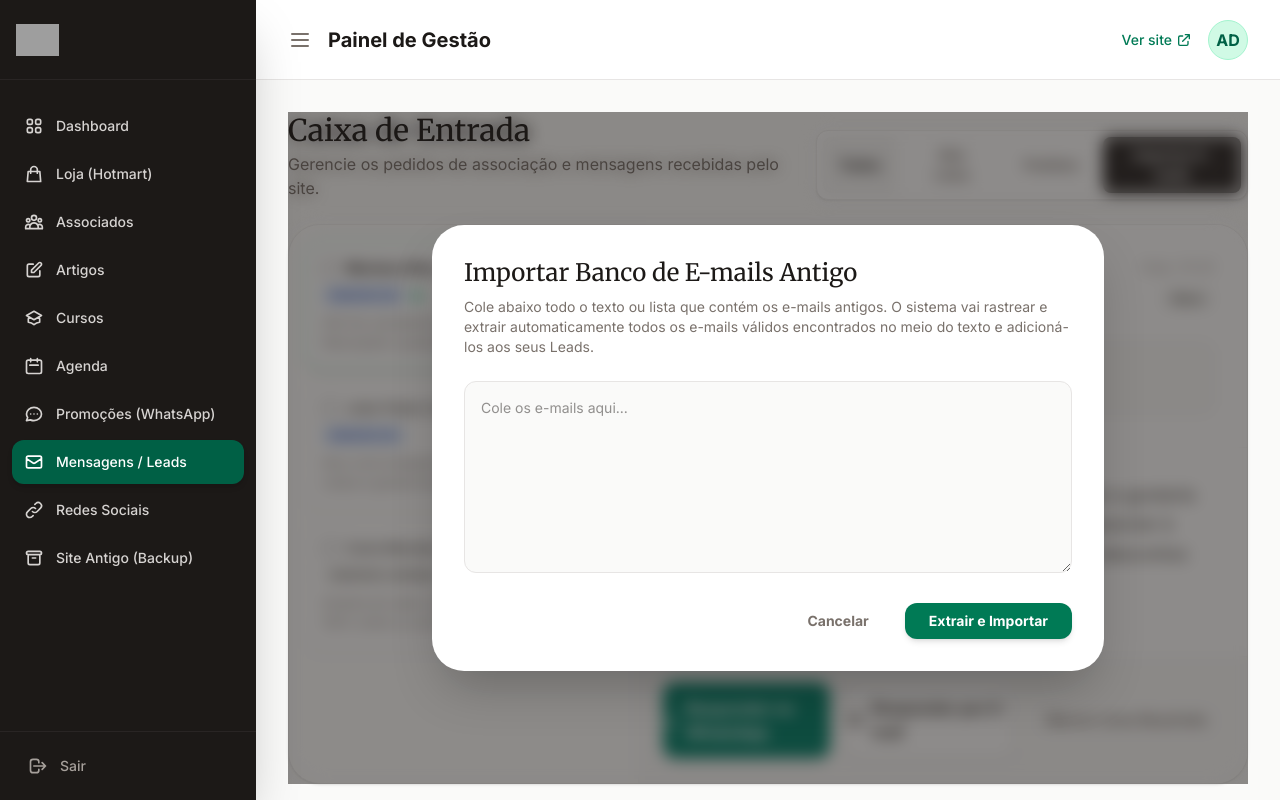
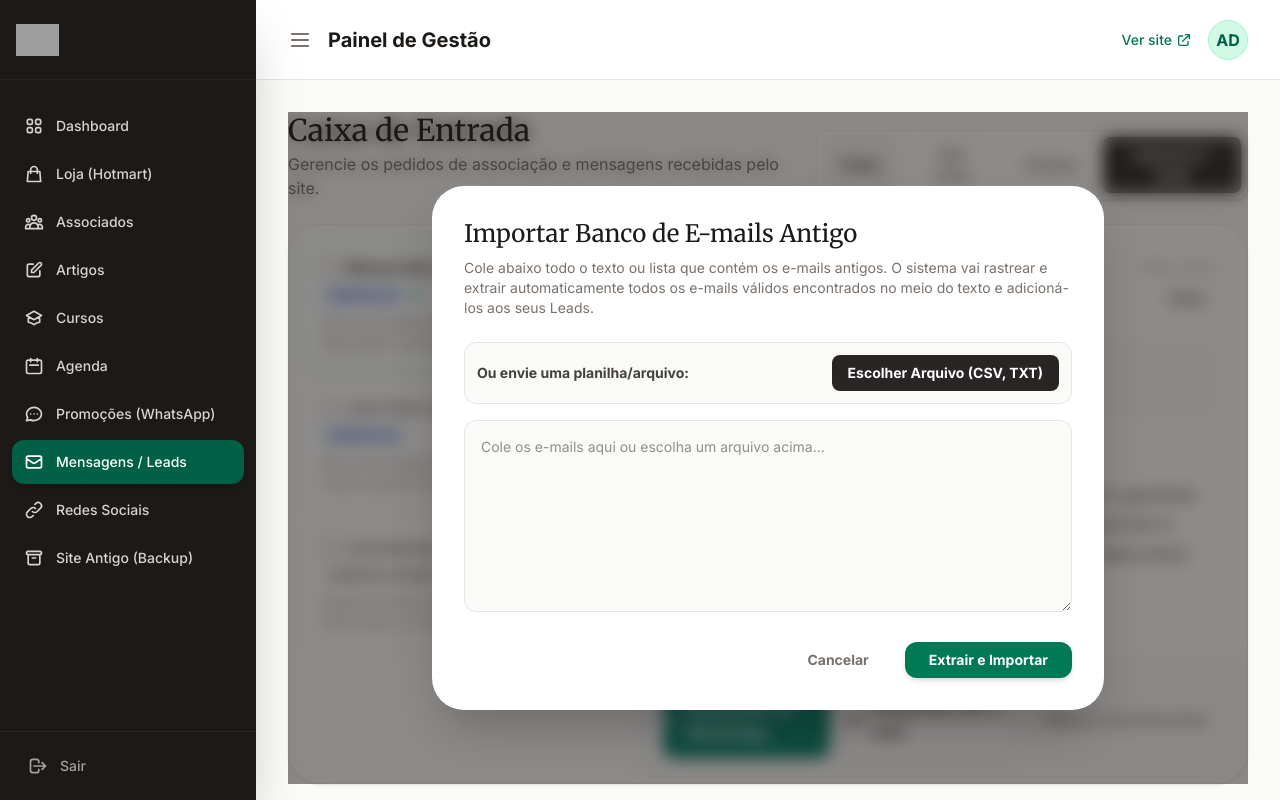
Before and after one commit to CaioDoc/ALBA, a Next.js app: page /admin/leads in a window 1280 px wide. Both pictures are taken after a click on the button "Importar E-mails". Built offline with nearby package versions, Linux system fonts and the light colour scheme; grey boxes are pictures that could not be loaded.

Commit message:
Fix - Leads

```diff
--- a/app/admin/leads/page.tsx
+++ b/app/admin/leads/page.tsx
@@ -60,6 +60,18 @@ export default function AdminLeadsPage() {
 
   const [isImportModalOpen, setIsImportModalOpen] = useState(false);
   const [importText, setImportText] = useState('');
+
+  const handleFileUpload = (e: React.ChangeEvent<HTMLInputElement>) => {
+    const file = e.target.files?.[0];
+    if (!file) return;
+
+    const reader = new FileReader();
+    reader.onload = (event) => {
+      const text = event.target?.result as string;
+      setImportText(prev => prev ? prev + '\n' + text : text);
+    };
+    reader.readAsText(file);
+  };
 
   const handleImportEmails = () => {
     // Extract emails using regex
@@ -166,11 +178,24 @@ export default function AdminLeadsPage() {
             <h3 className="text-2xl font-serif text-stone-900 mb-2">Importar Banco de E-mails Antigo</h3>
             <p className="text-sm text-stone-500 mb-6">Cole abaixo todo o texto ou lista que contém os e-mails antigos. O sistema vai rastrear e extrair automaticamente todos os e-mails válidos encontrados no meio do texto e adicioná-los aos seus Leads.</p>
 
+            <div className="mb-4 flex items-center justify-between bg-stone-50 p-3 rounded-xl border border-stone-200">
+              <span className="text-sm font-bold text-stone-700">Ou envie uma planilha/arquivo:</span>
+              <label className="cursor-pointer bg-stone-800 text-white px-4 py-2 rounded-lg text-sm font-bold hover:bg-stone-700 transition-colors">
+                Escolher Arquivo (CSV, TXT)
+                <input
+                  type="file"
+                  accept=".csv, .txt"
+                  onChange={handleFileUpload}
+                  className="hidden"
+                />
+              </label>
+            </div>
+
             <textarea
               value={importText}
               onChange={(e) => setImportText(e.target.value)}
               className="w-full h-48 p-4 bg-stone-50 border border-stone-200 rounded-xl mb-6 text-sm focus:outline-none focus:ring-2 focus:ring-emerald-500"
-              placeholder="Cole os e-mails aqui..."
+              placeholder="Cole os e-mails aqui ou escolha um arquivo acima..."
             ></textarea>
 
             <div className="flex justify-end gap-3">
```
